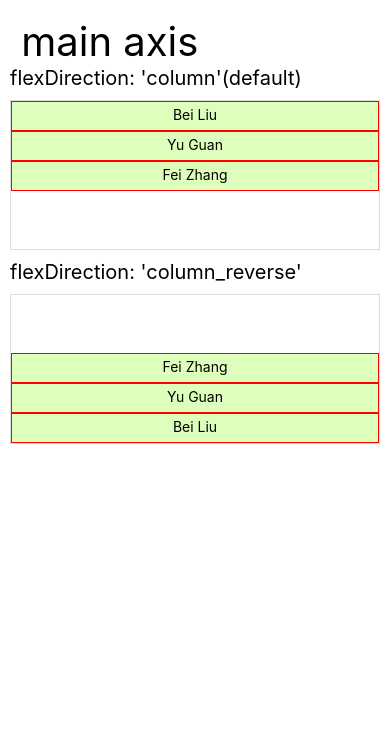
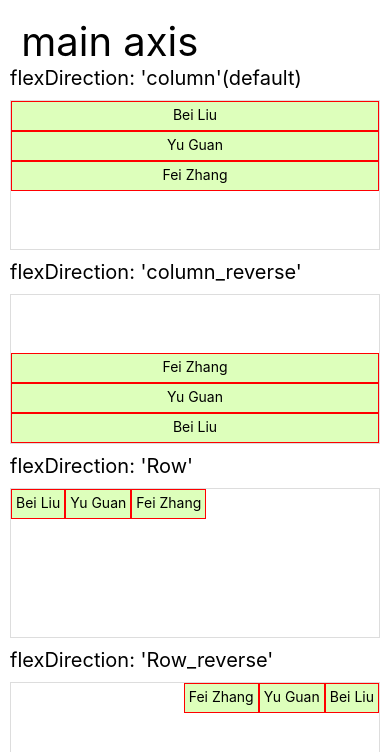
Before and after one commit to xshen053/ReactNativeLearning, a React Native app in the folder style_demo/: screen / in a window 390 px wide. Shown: the top 752 px of the page. Built offline with nearby package versions, Linux system fonts and the light colour scheme.

Commit message:
added scrollview feature

```diff
--- a/style_demo/src_02_Flexbox/FlexDirection.js
+++ b/style_demo/src_02_Flexbox/FlexDirection.js
@@ -1,5 +1,5 @@
 import React, {Component} from 'react';
-import {Text, StyleSheet, View} from 'react-native';
+import {Text, StyleSheet, View, ScrollView} from 'react-native';
 
 export default class FlexDirection extends Component {
   render() {
@@ -7,20 +7,37 @@ export default class FlexDirection extends Component {
       <View>
         <Text> </Text>
         <Text style={[styles.h2]}> main axis </Text>
-        <View>
+        <ScrollView>
+          {/* default is column */}
           <Text style={[styles.h3]}>flexDirection: 'column'(default)</Text>
           <View style={[styles.container]}>
             <Text style={[styles.itemBase]}>Bei Liu</Text>
             <Text style={[styles.itemBase]}>Yu Guan</Text>
             <Text style={[styles.itemBase]}>Fei Zhang</Text>
           </View>
+          {/* column_reverse */}
+          {/* the order of text is reversed */}
           <Text style={[styles.h3]}>flexDirection: 'column_reverse'</Text>
           <View style={[styles.container, styles.flexColumnReverse]}>
             <Text style={[styles.itemBase]}>Bei Liu</Text>
             <Text style={[styles.itemBase]}>Yu Guan</Text>
             <Text style={[styles.itemBase]}>Fei Zhang</Text>
           </View>
-        </View>
+          {/* row default */}
+          <Text style={[styles.h3]}>flexDirection: 'Row'</Text>
+          <View style={[styles.container, styles.flexRow]}>
+            <Text style={[styles.itemBase]}>Bei Liu</Text>
+            <Text style={[styles.itemBase]}>Yu Guan</Text>
+            <Text style={[styles.itemBase]}>Fei Zhang</Text>
+          </View>
+          {/* row_reversed */}
+          <Text style={[styles.h3]}>flexDirection: 'Row_reverse'</Text>
+          <View style={[styles.container, styles.flexRowReverse]}>
+            <Text style={[styles.itemBase]}>Bei Liu</Text>
+            <Text style={[styles.itemBase]}>Yu Guan</Text>
+            <Text style={[styles.itemBase]}>Fei Zhang</Text>
+          </View>
+        </ScrollView>
       </View>
     );
   }
```
